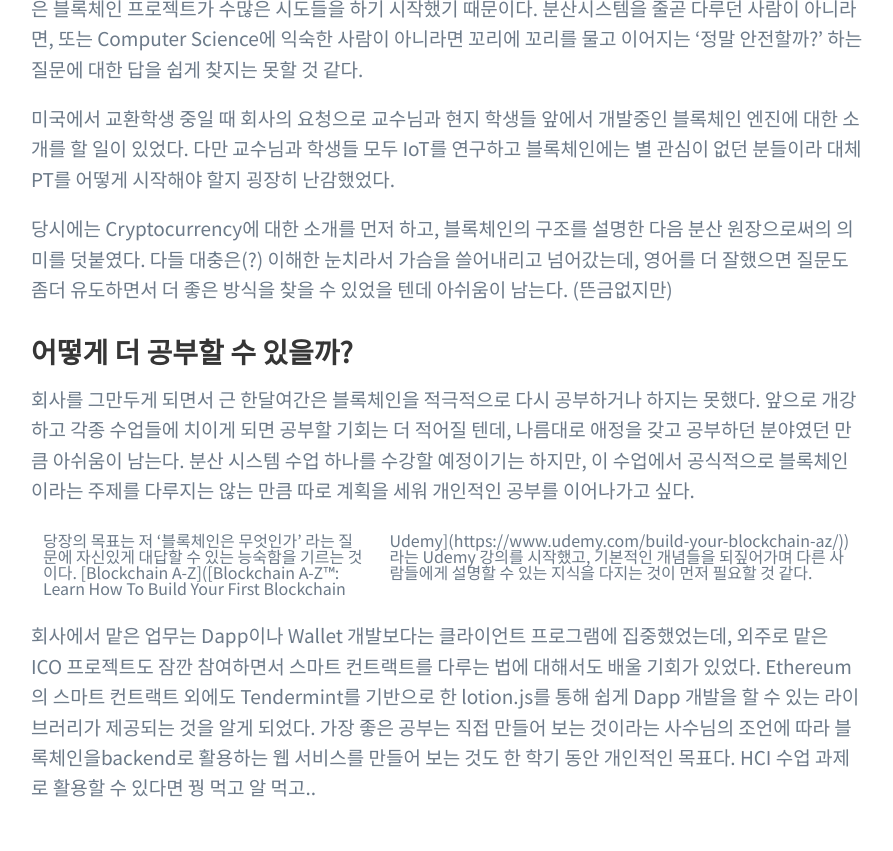
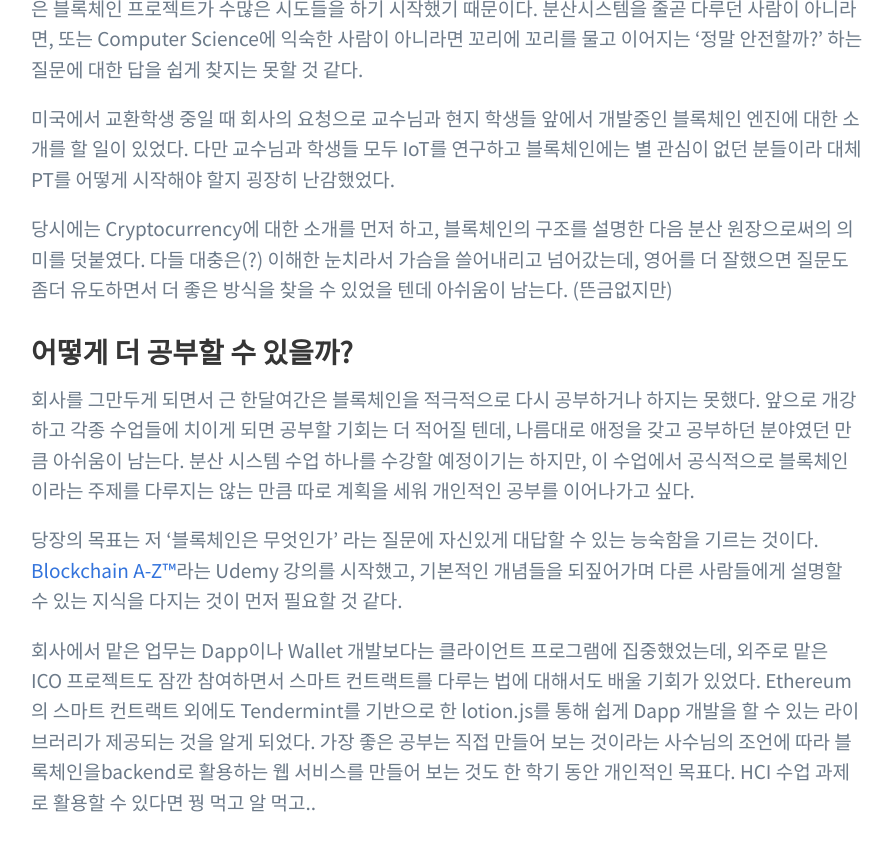
Before and after one commit to greenmonn/greenmonn.github.io, a Jekyll site: the page built from _posts/2019-02-23-blockchain-retrospective.md, in a window 1280 px wide and 900 px high, scrolled down 1583 px. Shown: the top 851 px of the window, without its empty margins (193-1086 px from the left). Built offline with Jekyll 4.4.1, drawn with Linux system fonts in a browser that asks for light colours; some web fonts are replaced; our own code applies the rules of GitHub Pages for plain Markdown files; comment, search, counter and statistics services are not loaded; some of the changed lines change nothing that is shown.

Commit message:
Minor modification on post content

```diff
--- a/_posts/2019-02-23-blockchain-retrospective.md
+++ b/_posts/2019-02-23-blockchain-retrospective.md
@@ -34,6 +34,6 @@ tags: [blockchain, retrospective]
 ## 어떻게 더 공부할 수 있을까?
 회사를 그만두게 되면서 근 한달여간은 블록체인을 적극적으로 다시 공부하거나 하지는 못했다. 앞으로 개강하고 각종 수업들에 치이게 되면 공부할 기회는 더 적어질 텐데, 나름대로 애정을 갖고 공부하던 분야였던 만큼 아쉬움이 남는다. 분산 시스템 수업 하나를 수강할 예정이기는 하지만, 이 수업에서 공식적으로 블록체인이라는 주제를 다루지는 않는 만큼 따로 계획을 세워 개인적인 공부를 이어나가고 싶다.
 
-당장의 목표는 저 ‘블록체인은 무엇인가’ 라는 질문에 자신있게 대답할 수 있는 능숙함을 기르는 것이다. [Blockchain A-Z]([Blockchain A-Z™: Learn How To Build Your First Blockchain | Udemy](https://www.udemy.com/build-your-blockchain-az/))라는 Udemy 강의를 시작했고, 기본적인 개념들을 되짚어가며 다른 사람들에게 설명할 수 있는 지식을 다지는 것이 먼저 필요할 것 같다.
+당장의 목표는 저 ‘블록체인은 무엇인가’ 라는 질문에 자신있게 대답할 수 있는 능숙함을 기르는 것이다. [Blockchain A-Z™](https://www.udemy.com/build-your-blockchain-az/)라는 Udemy 강의를 시작했고, 기본적인 개념들을 되짚어가며 다른 사람들에게 설명할 수 있는 지식을 다지는 것이 먼저 필요할 것 같다.
 
 회사에서 맡은 업무는 Dapp이나 Wallet 개발보다는 클라이언트 프로그램에 집중했었는데, 외주로 맡은 ICO 프로젝트도 잠깐 참여하면서 스마트 컨트랙트를 다루는 법에 대해서도 배울 기회가 있었다. Ethereum의 스마트 컨트랙트 외에도 Tendermint를 기반으로 한 lotion.js를 통해 쉽게 Dapp 개발을 할 수 있는 라이브러리가 제공되는 것을 알게 되었다. 가장 좋은 공부는 직접 만들어 보는 것이라는 사수님의 조언에 따라 블록체인을backend로 활용하는 웹 서비스를 만들어 보는 것도 한 학기 동안 개인적인 목표다. HCI 수업 과제로 활용할 수 있다면 꿩 먹고 알 먹고..
```
